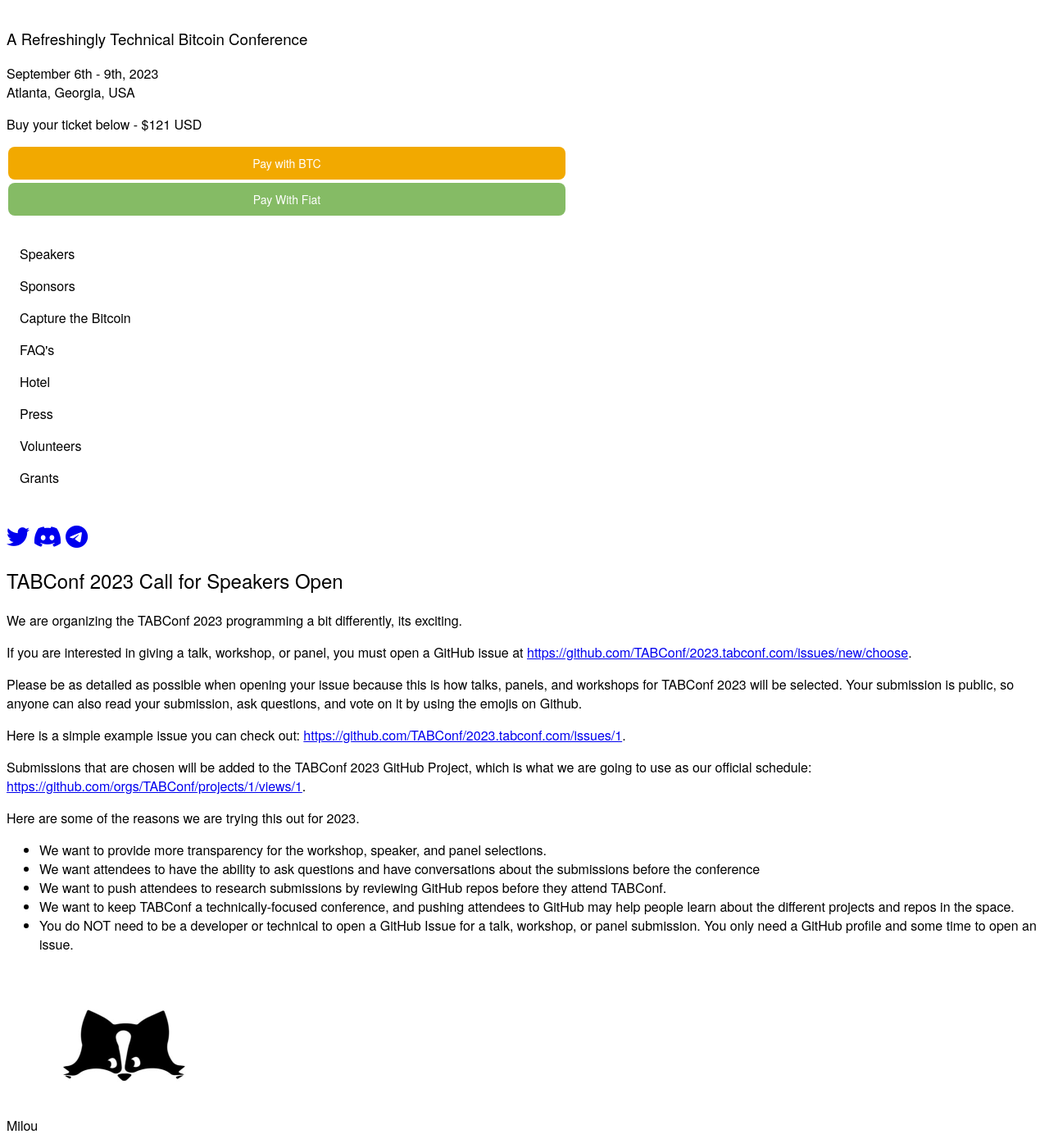
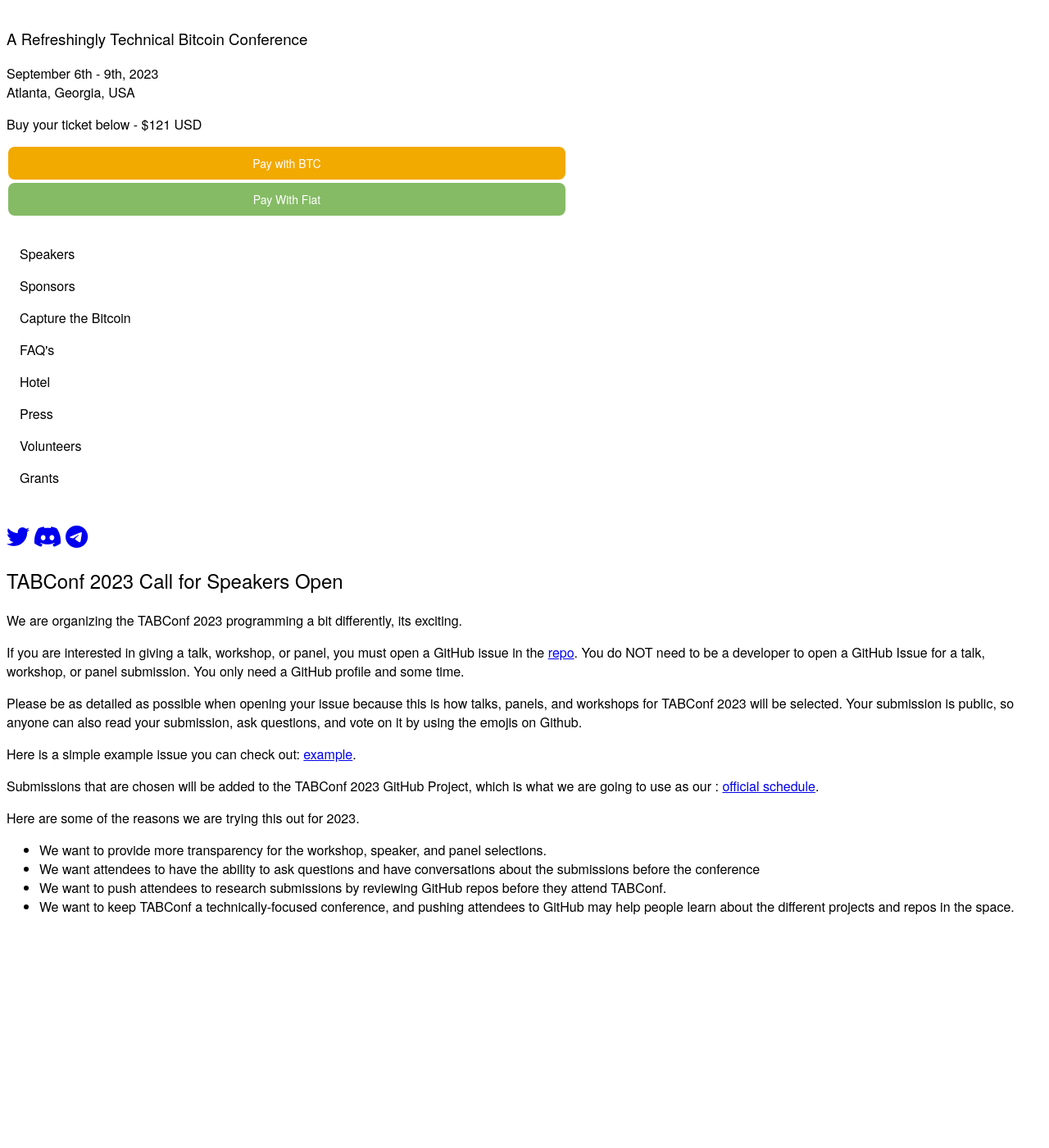
Before and after one commit to TABConf/2023.tabconf.com, a Jekyll site: the page built from speakers.md, in a window 1280 px wide and 1400 px high, scrolled down 699 px. Shown: the whole window at 82% size. Built offline with Jekyll 4.4.1, drawn with Linux system fonts in a browser that asks for light colours; nearby versions of some CDN libraries; our own code applies the rules of GitHub Pages for plain Markdown files; after the commit the page ends 1832 px from its top, so only the background shows below that.

Commit message:
Update speakers.md

```diff
--- a/speakers.md
+++ b/speakers.md
@@ -6,23 +6,19 @@
 
 We are organizing the TABConf 2023 programming a bit differently, its exciting.
 
-If you are interested in giving a talk, workshop, or panel, you must open a GitHub issue at
-<a target="_blank" href="https://github.com/TABConf/2023.tabconf.com/issues/new/choose">https://github.com/TABConf/2023.tabconf.com/issues/new/choose</a>.
+If you are interested in giving a talk, workshop, or panel, you must open a GitHub issue in the
+<a target="_blank" href="https://github.com/TABConf/2023.tabconf.com/issues/new/choose">repo</a>.
+You do NOT need to be a developer to open a GitHub Issue for a talk, workshop, or panel submission. You only need a GitHub profile and some time.
 
 Please be as detailed as possible when opening your issue because this is how talks, panels, and workshops for TABConf 2023 will be selected. Your submission is public, so anyone can also read your submission, ask questions, and vote on it by using the emojis on Github.
 
-Here is a simple example issue you can check out: <a target="_blank" href="https://github.com/TABConf/2023.tabconf.com/issues/1">https://github.com/TABConf/2023.tabconf.com/issues/1</a>.
+Here is a simple example issue you can check out: <a target="_blank" href="https://github.com/TABConf/2023.tabconf.com/issues/1">example</a>.
 
-Submissions that are chosen will be added to the TABConf 2023 GitHub Project, which is what we are going to use as our official schedule:
-<a target="_blank" href="https://github.com/orgs/TABConf/projects/1/views/1">https://github.com/orgs/TABConf/projects/1/views/1</a>.
+Submissions that are chosen will be added to the TABConf 2023 GitHub Project, which is what we are going to use as our :
+<a target="_blank" href="https://github.com/orgs/TABConf/projects/1/views/1">official schedule</a>.
 
 Here are some of the reasons we are trying this out for 2023.
 - We want to provide more transparency for the workshop, speaker, and panel selections.
 - We want attendees to have the ability to ask questions and have conversations about the submissions before the conference
 - We want to push attendees to research submissions by reviewing GitHub repos before they attend TABConf.
 - We want to keep TABConf a technically-focused conference, and pushing attendees to GitHub may help people learn about the different projects and repos in the space.
-- You do NOT need to be a developer or technical to open a GitHub Issue for a talk, workshop, or panel submission. You only need a GitHub profile and some time to open an issue.
-
-
-Milou
-<a href="https://blockstream.com/"><img width="200" src="assets/img/speakers/milou.jpeg"></a>
```
